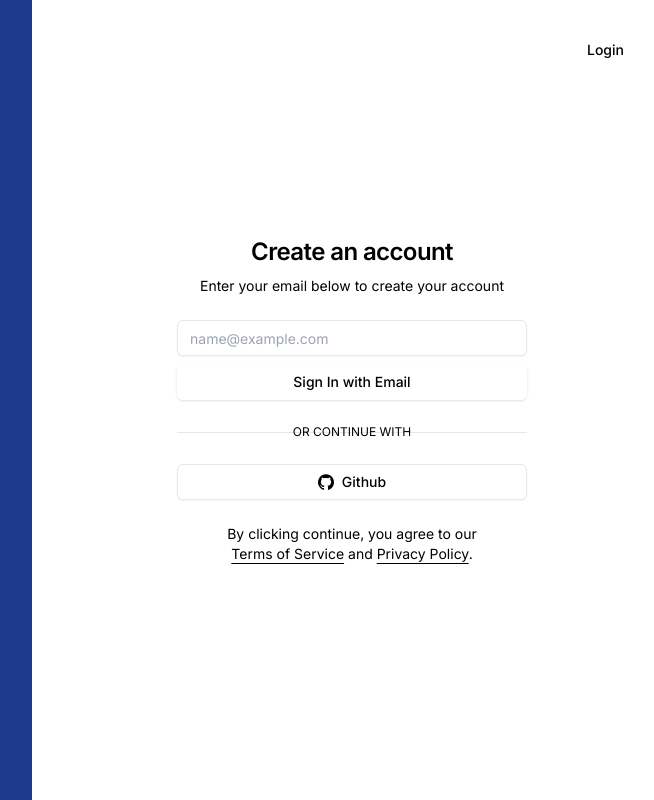
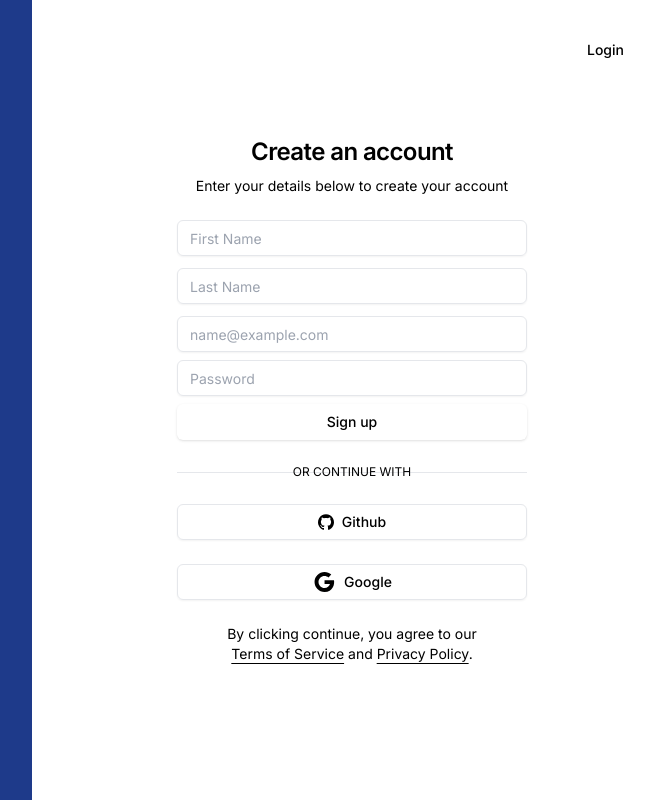
Before and after one commit to steveghana/Joblisting-Monorepo, a Next.js app in the folder app/web/: page /auth in a window 1280 px wide. Shown: the whole page, without its empty margins (608-1262 px from the left). Built offline with nearby package versions, Linux system fonts and the light colour scheme.

Commit message:
add modifications to auth page

```diff
--- a/app/web/ListingApp/components/auth/userAuthForm.tsx
+++ b/app/web/ListingApp/components/auth/userAuthForm.tsx
@@ -7,6 +7,7 @@ import { Icons } from "../icons"
 import { Button } from "@/lib/button"
 import { Input } from "./input"
 import { Label } from "./label"
+import { Google } from "@mui/icons-material"
 
 interface UserAuthFormProps extends React.HTMLAttributes<HTMLDivElement> {}
 
@@ -28,6 +29,35 @@ export function UserAuthForm({ className, ...props }: UserAuthFormProps) {
         <div className="grid gap-2">
           <div className="grid gap-1">
             <Label className="sr-only" htmlFor="email">
+              FirstName
+            </Label>
+            <Input
+              id="email"
+              placeholder="First Name"
+              type="text"
+              autoCapitalize="none"
+              autoComplete="email"
+              autoCorrect="off"
+              disabled={isLoading}
+            />
+          </div>
+          <div className="grid gap-1 py-1">
+            <Label className="sr-only" htmlFor="email">
+              LastName
+            </Label>
+            <Input
+              id="lastName"
+              placeholder="Last Name"
+              type="text"
+              autoCapitalize="none"
+              autoComplete="lastName"
+              autoCorrect="off"
+              disabled={isLoading}
+
+            />
+          </div>
+          <div className="grid gap-1">
+            <Label className="sr-only" htmlFor="email">
               Email
             </Label>
             <Input
@@ -40,11 +70,25 @@ export function UserAuthForm({ className, ...props }: UserAuthFormProps) {
               disabled={isLoading}
             />
           </div>
+          <div className="grid gap-1">
+            <Label className="sr-only" htmlFor="email">
+              Password
+            </Label>
+            <Input
+              id="password"
+              placeholder="Password"
+              type="password"
+              autoCapitalize="none"
+              autoComplete="password"
+              autoCorrect="off"
+              disabled={isLoading}
+            />
+          </div>
           <Button disabled={isLoading}>
             {isLoading && (
               <Icons.spinner className="mr-2 h-4 w-4 animate-spin" />
             )}
-            Sign In with Email
+            Sign up
           </Button>
         </div>
       </form>
@@ -66,6 +110,16 @@ export function UserAuthForm({ className, ...props }: UserAuthFormProps) {
         )}{" "}
         Github
       </Button>
+      <Button variant="outline" type="button" disabled={isLoading}>
+        {/* <Google/> */}
+        {isLoading ? (
+          <Icons.spinner className="mr-2 h-4 w-4 animate-spin" />
+        ) : (
+          <Google className="mr-2 h-4 w-4" />
+        )}{" "}
+        Google
+      </Button>
+
     </div>
   )
 }
--- a/app/web/app/auth/page.tsx
+++ b/app/web/app/auth/page.tsx
@@ -1,4 +1,5 @@
 import React from "react";
+import "../../styles/global.css"
 
 import { Metadata } from "next"
 import Image from "next/image"
@@ -53,7 +54,7 @@ export default function Auth() {
                 Create an account
               </h1>
               <p className="text-sm text-muted-foreground">
-                Enter your email below to create your account
+                Enter your details below to create your account
               </p>
             </div>
             <UserAuthForm />
--- a/app/web/app/layout.tsx
+++ b/app/web/app/layout.tsx
@@ -1,4 +1,4 @@
-import "../styles/global.css"
+// import "../styles/global.css";
 import "../styles/main.scss";
 import type { Metadata } from "next";
 import { Inter } from "next/font/google";
--- a/app/web/package.json
+++ b/app/web/package.json
@@ -13,15 +13,19 @@
     "@emotion/styled": "^11.11.0",
     "@mui/icons-material": "^5.14.3",
     "@mui/material": "^5.14.5",
+    "@radix-ui/react-label": "^2.0.2",
+    "@radix-ui/react-slot": "^1.0.2",
     "@types/node": "20.5.0",
     "@types/react": "18.2.20",
     "@types/react-dom": "18.2.7",
+    "class-variance-authority": "^0.7.0",
     "eslint": "8.47.0",
     "eslint-config-next": "13.4.13",
     "next": "13.4.13",
     "nextjs-toploader": "^1.4.2",
     "react": "18.2.0",
     "react-dom": "18.2.0",
+    "tailwind-merge": "^1.14.0",
     "typescript": "5.1.6"
   },
   "devDependencies": {
--- a/app/web/tailwind.config.js
+++ b/app/web/tailwind.config.js
@@ -8,6 +8,8 @@ module.exports = {
     // Or if using `src` directory:
     "./src/**/*.{js,ts,jsx,tsx,mdx}",
   ],
+  // prefix: 'tw-', // Set a custom prefix
+
   theme: {
     extend: {},
   },
```
Also changed, not shown: 1 other file (tests, documents, lock files or other folders).
